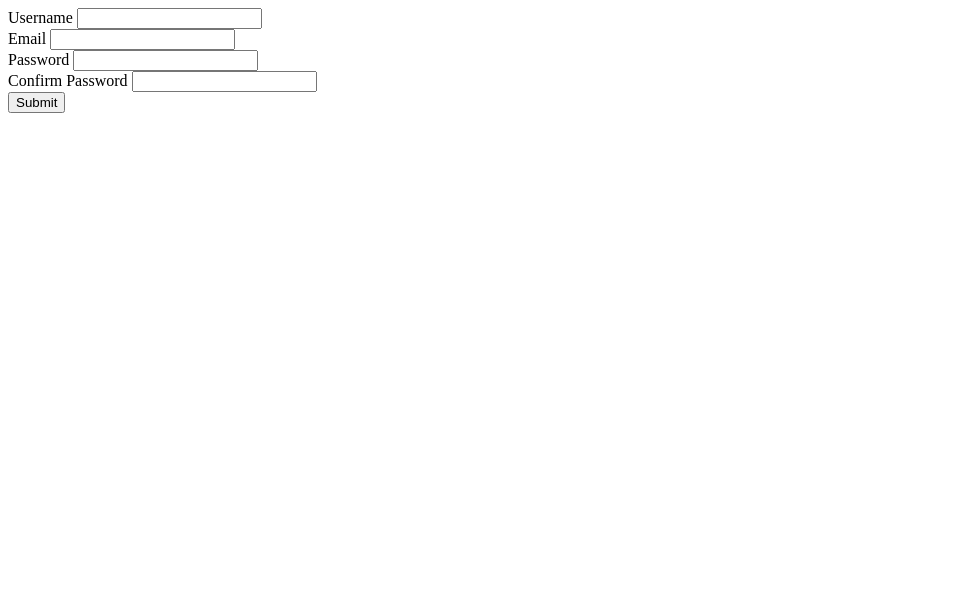
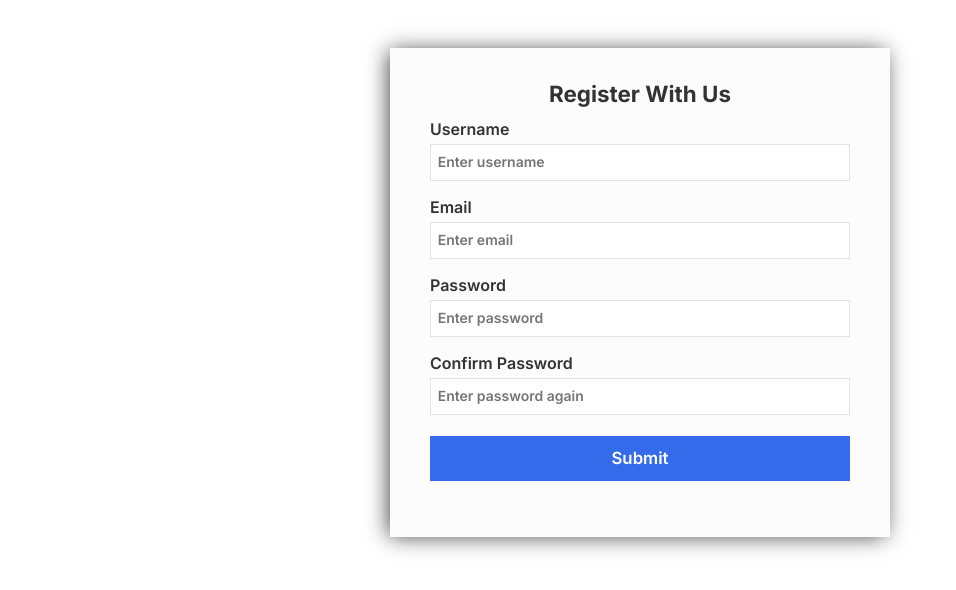
Before and after one commit to 119shane/Form-validation---Complete, a plain HTML site: page index.html in a window 1280 px wide. Shown: the whole page, without its empty margins (0-956 px from the left). Drawn offline with Linux system fonts and the light colour scheme.

Commit message:
CSS done

```diff
--- a/index.html
+++ b/index.html
@@ -10,22 +10,23 @@
 </head>
 <body>
     <div class="container">
+        <h1>Register With Us</h1>
         <form action="" class="form" id="form">
             <div class="input_container">
                 <lable for="username">Username</lable>
-                <input id="username" type="text" />
+                <input id="username" type="text"  placeholder="Enter username"/>
             </div>
             <div class="input_container">
                 <lable for="email">Email</lable>
-                <input id="email" type="e"/>
+                <input id="email" type="e" placeholder="Enter email"/>
             </div>
             <div class="input_container">
                 <lable for="password">Password</lable>
-                <input id="password" type="text"/>
+                <input id="password" type="text" placeholder="Enter password"/>
             </div>
             <div class="input_container">
                 <lable for="confirm">Confirm Password</lable>
-                <input id="confirm" type="text"/>
+                <input id="confirm" type="text" placeholder="Enter password again"/>
             </div>
             <div class="input_container">
                 <button>Submit</button>
--- a/style.css
+++ b/style.css
@@ -0,0 +1,63 @@
+@import url('https://fonts.googleapis.com/css2?family=Inter:wght@600;700&display=swap');
+
+*, *::before, *::after {
+    box-sizing: border-box;
+}
+
+body {
+    font-family: 'Inter', sans-serif;
+}
+
+h1 {
+    font-size: 1.4em;
+    text-align: center;
+    margin: 0;
+    padding-bottom: .2em;
+    font-weight: 700;
+}
+
+.container {
+    width: 95%;
+    max-width: 500px;
+    margin: 3em auto;
+    height: 100%;
+    padding: 2em 2em 3em;
+    color: #333;
+    background: rgba(220,220,220,.1);
+    -webkit-box-shadow: -3px 1px 21px -2px rgba(0,0,0,0.75);
+    -moz-box-shadow: -3px 1px 21px -2px rgba(0,0,0,0.75);
+    box-shadow: -3px 1px 21px -2px rgba(0,0,0,0.75);
+}
+
+lable, input, button {
+    display: block;
+    width: 100%;
+}
+
+lable {
+    margin-bottom: .3em;
+}
+
+input {
+    padding: .75em .5em;
+    border: 1px solid rgba(220,220,220,.8);
+}
+
+input::placeholder , button {
+    font-family: 'Inter', sans-serif;
+    font-weight: 600;
+    font-size: 1.05em;
+}
+
+.input_container {
+    padding: .5em;
+}
+
+button {
+    margin-top: .3em;
+    padding: .75em .5em;
+    background: #346beb;
+    color: white;
+    border: none;
+    cursor: pointer;
+}
```
